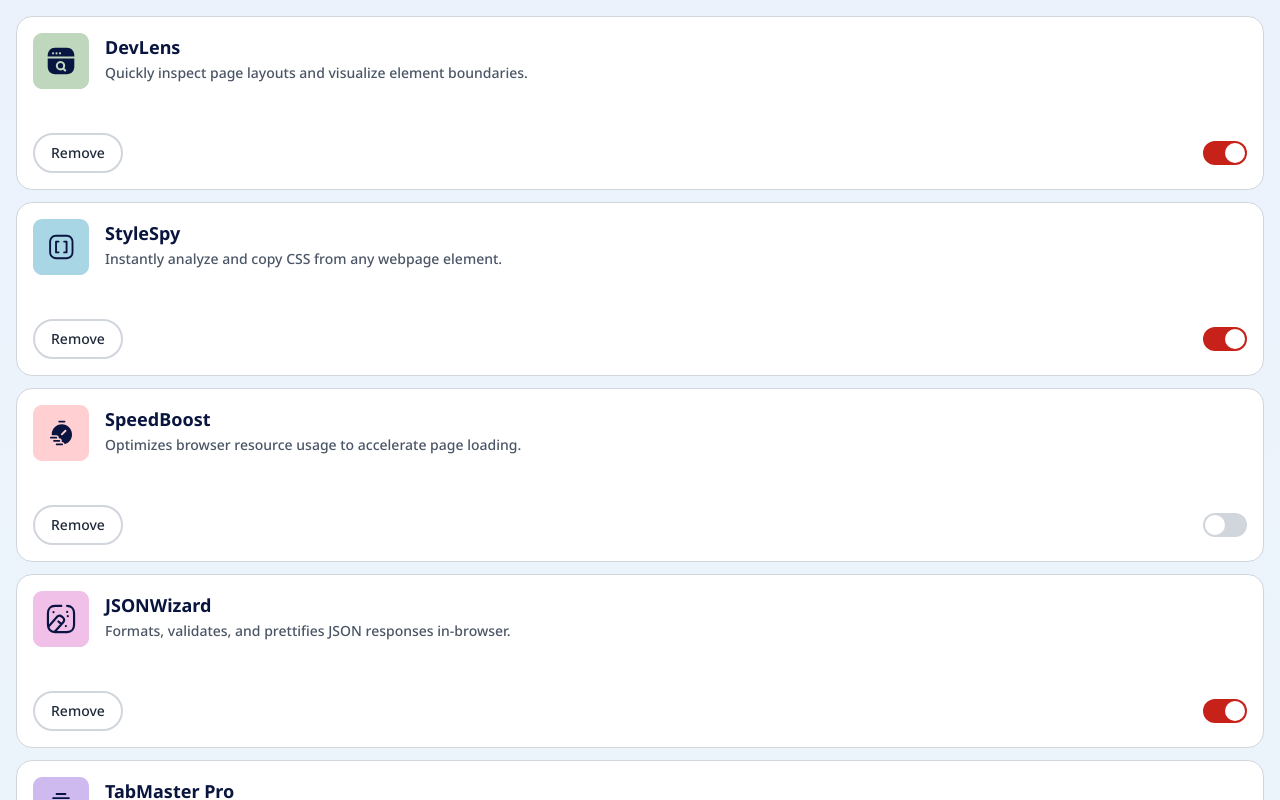
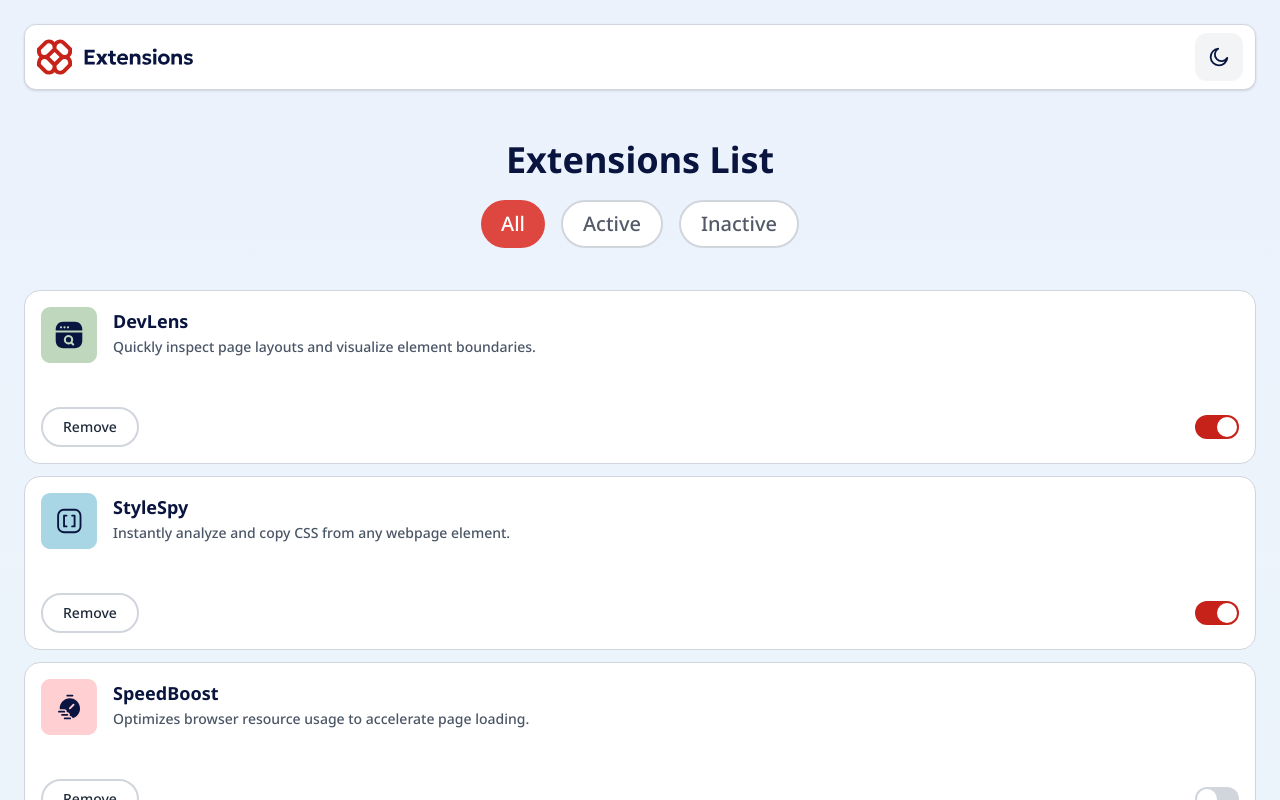
Before and after one commit to david-perez-g/browser-extension-manager-web-app, a React (Vite) app: page / in a window 1280 px wide. Shown: the top 800 px of the page. Built offline with nearby package versions, Linux system fonts and the light colour scheme.

Commit message:
feat: add AppBar and FilterTabs components; enhance App layout and theme toggle functionality

```diff
--- a/src/App.tsx
+++ b/src/App.tsx
@@ -1,12 +1,16 @@
 import { useEffect, useState } from "react";
 import type { BrowserExtension } from "./types";
 import extensionData from "./data.json";
+import AppBar from "./components/AppBar";
+import FilterTabs, { type FilterOption } from "./components/FilterTabs";
 import ExtensionsList from "./components/ExtensionsList";
 
 function App() {
   const [extensions, setExtensions] = useState<BrowserExtension[]>([]);
-  const [filter, setFilter] = useState<"all" | "active" | "inactive">("all");
+  const [filter, setFilter] = useState<FilterOption>("all");
+  const [isDarkMode, setIsDarkMode] = useState(false);
 
+  // Load data.json on mount
   useEffect(() => {
     const loaded = (extensionData as Omit<BrowserExtension, "id">[]).map(
       (ext, idx) => ({
@@ -14,16 +18,30 @@ function App() {
         id: String(idx),
       }),
     );
-
     setExtensions(loaded);
   }, []);
 
-  const handleToggle = (id: string) => {};
-  const handleRemove = (id: string) => {};
-  const handleFilter = (newFilter: "all" | "active" | "inactive") => {
+  // Handlers
+  const handleToggle = (id: string) =>
+    setExtensions((exts) =>
+      exts.map((ext) =>
+        ext.id === id ? { ...ext, isActive: !ext.isActive } : ext,
+      ),
+    );
+
+  const handleRemove = (id: string) =>
+    setExtensions((exts) => exts.filter((ext) => ext.id !== id));
+
+  const handleFilterChange = (newFilter: FilterOption) => {
     setFilter(newFilter);
   };
 
+  const handleToggleTheme = () => {
+    setIsDarkMode((d) => !d);
+    document.documentElement.classList.toggle("dark");
+  };
+
+  // Compute visible list
   const visible = extensions.filter((ext) => {
     if (filter === "all") return true;
     if (filter === "active") return ext.isActive;
@@ -31,13 +49,24 @@ function App() {
   });
 
   return (
-    <main className="bg-light-gradient min-h-screen mx-auto p-4">
+    <div className="bg-light-gradient dark:bg-dark-gradient mx-auto min-h-screen p-6">
+      <AppBar onToggleTheme={handleToggleTheme} isDarkMode={isDarkMode} />
+
+      <main>
+        <section className="flex h-48 flex-col items-center justify-center">
+          <h2 className="mb-5 flex justify-center text-4xl font-bold">
+            Extensions List
+          </h2>
+          <FilterTabs current={filter} onChange={handleFilterChange} />
+        </section>
+
         <ExtensionsList
           extensions={visible}
           onToggle={handleToggle}
           onRemove={handleRemove}
         />
       </main>
+    </div>
   );
 }
 
--- /dev/null
+++ b/src/components/AppBar.tsx
@@ -0,0 +1,42 @@
+import React from "react";
+
+interface AppBarProps {
+  onToggleTheme: () => void;
+  isDarkMode: boolean;
+}
+
+const AppBar: React.FC<AppBarProps> = ({ onToggleTheme, isDarkMode }) => {
+  const logoUrl = new URL("../assets/images/logo.svg", import.meta.url).href;
+  const iconDarkUrl = new URL("../assets/images/icon-moon.svg", import.meta.url)
+    .href;
+  const iconLightUrl = new URL("../assets/images/icon-sun.svg", import.meta.url)
+    .href;
+
+  return (
+    <header className="mb-2 flex items-center justify-between rounded-xl border border-gray-300 bg-white px-3 py-2 shadow dark:bg-neutral-800">
+      {/* Left: logo */}
+      <div className="flex items-center">
+        <img
+          src={logoUrl}
+          alt="Extension Manager logo"
+          className="h-9 w-auto"
+        />
+      </div>
+
+      {/* Right: theme toggle icon button */}
+      <button
+        onClick={onToggleTheme}
+        aria-label="Toggle light/dark mode"
+        className="flex h-12 w-12 items-center justify-center rounded-xl bg-gray-100 transition hover:bg-neutral-300 dark:bg-neutral-700 dark:hover:bg-neutral-600"
+      >
+        <img
+          src={isDarkMode ? iconLightUrl : iconDarkUrl}
+          alt={isDarkMode ? "Switch to light mode" : "Switch to dark mode"}
+          className="h-5 w-5"
+        />
+      </button>
+    </header>
+  );
+};
+
+export default AppBar;
--- a/src/components/Button.tsx
+++ b/src/components/Button.tsx
@@ -13,12 +13,12 @@ const Button: React.FC<ButtonProps> = ({
   className = "",
   ...props
 }) => {
-  const base = "px-4 py-2 text-sm font-medium rounded-full transition";
+  const base = "px-5 py-2 text-sm font-medium rounded-full transition";
 
   const styles =
     variant === "outline"
       ? "border-2 border-gray-300 bg-white text-gray-800 hover:bg-gray-100"
-      : "bg-red-700 text-white hover:bg-red-800";
+      : "bg-red-500 text-white hover:bg-red-800";
 
   return (
     <button className={`${base} ${styles} ${className}`} {...props}>
--- /dev/null
+++ b/src/components/FilterTabs.tsx
@@ -0,0 +1,36 @@
+import React from "react";
+import Button from "./Button";
+
+export type FilterOption = "all" | "active" | "inactive";
+
+interface FilterTabsProps {
+  current: FilterOption;
+  onChange: (newFilter: FilterOption) => void;
+}
+
+const tabs: { label: string; value: FilterOption }[] = [
+  { label: "All", value: "all" },
+  { label: "Active", value: "active" },
+  { label: "Inactive", value: "inactive" },
+];
+
+const FilterTabs: React.FC<FilterTabsProps> = ({ current, onChange }) => (
+  <nav className="flex space-x-4">
+    {tabs.map(({ label, value }) => (
+      <Button
+        variant={current === value ? "solid" : "outline"}
+        key={value}
+        onClick={() => onChange(value)}
+        className={`text-xl font-medium ${
+          current === value
+            ? "border-neutral-900 text-neutral-900"
+            : "text-neutral-600 hover:text-neutral-800"
+        }`}
+      >
+        {label}
+      </Button>
+    ))}
+  </nav>
+);
+
+export default FilterTabs;
--- a/src/index.css
+++ b/src/index.css
@@ -16,6 +16,8 @@
   font-style: italic;
   font-display: swap;
 }
+
+@custom-variant dark (&:where(.dark, .dark *));
 
 @import "tailwindcss";
 
```
Lines whose indentation alone changed are shown as unchanged.
